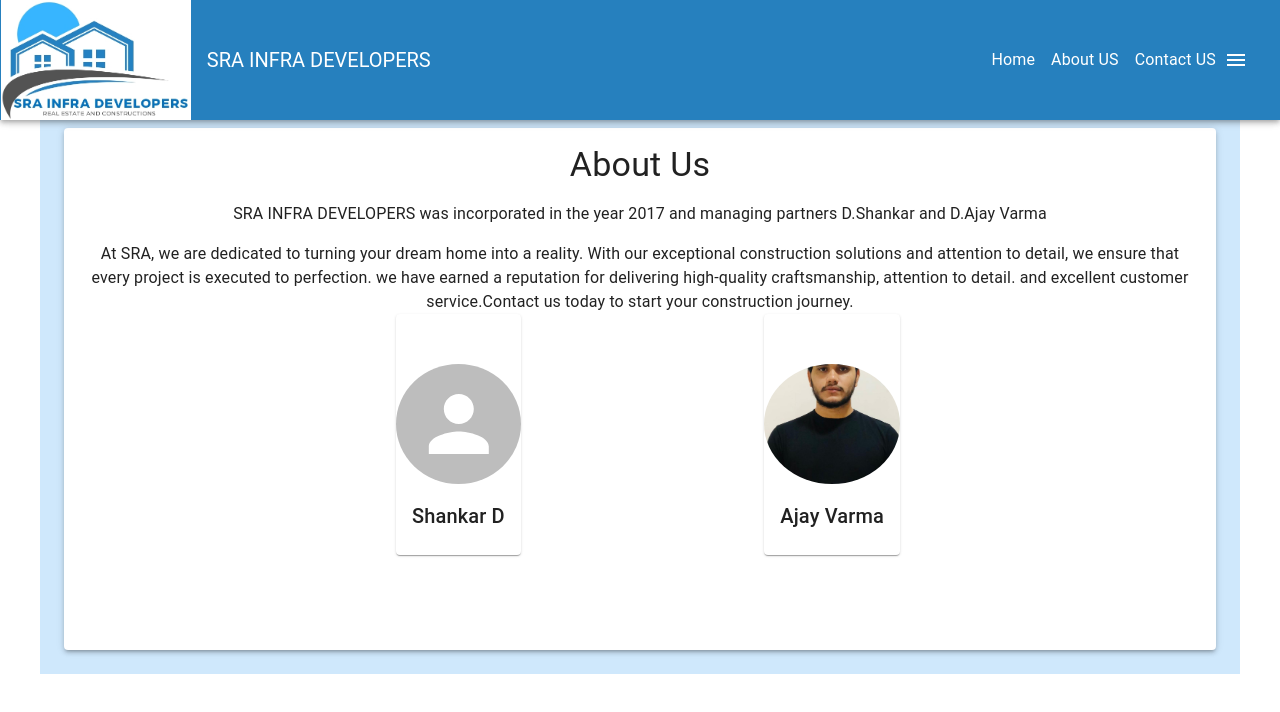
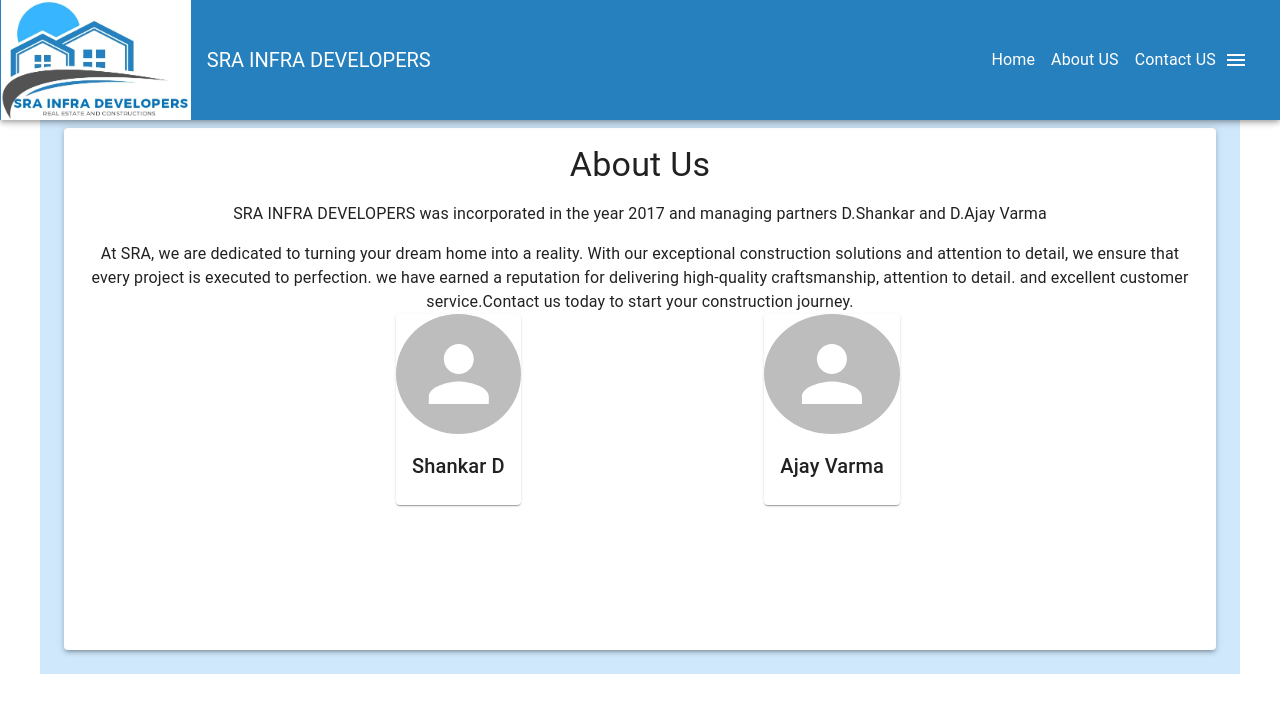
Before and after one commit to gowthambittu/my-app, a React (Create React App) app: page /about in a window 1280 px wide. Shown: the top 712 px of the page. Built offline with nearby package versions, Linux system fonts and the light colour scheme.

Commit message:
about page image changes

```diff
--- a/src/pages/about.js
+++ b/src/pages/about.js
@@ -58,7 +58,7 @@ const useStyles = makeStyles((theme) => ({
     // height:1000,
     // width:1000,
     // marginLeft: '8%',
-    marginTop:50,
+    // marginTop:50,
     [theme.breakpoints.down('sm')]: {
       height: 50,
       width: 80,
@@ -116,7 +116,7 @@ function About() {
             </Card>
             <Card className={classes.imageCard}>
               <CardActionArea>
-                <Avatar alt="Remy Sharp" src={Profile} sx={{width:'auto',height:120}} className={classes.img} />
+                <Avatar alt="Remy Sharp" sx={{width:'auto',height:120}} className={classes.img} />
                 <CardContent>
                   <Typography gutterBottom variant="h6" component="div" className={classes.name}>
                     Ajay Varma
```
